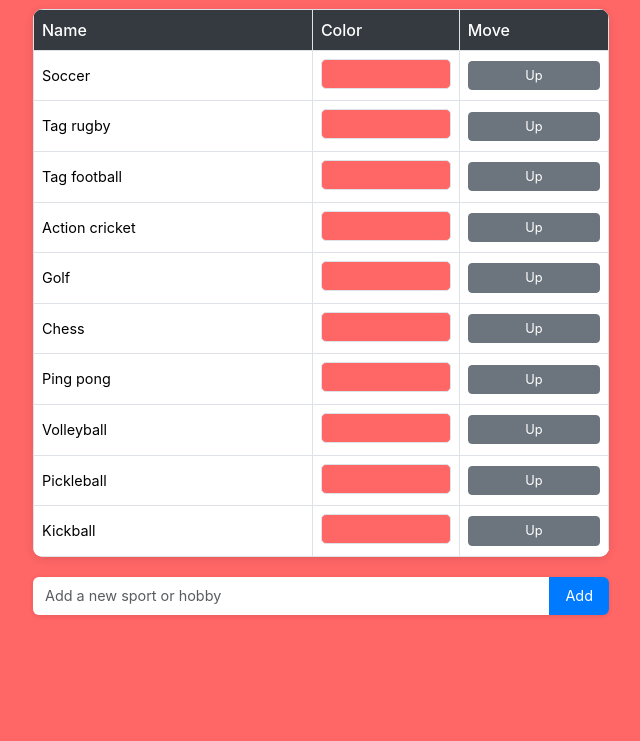
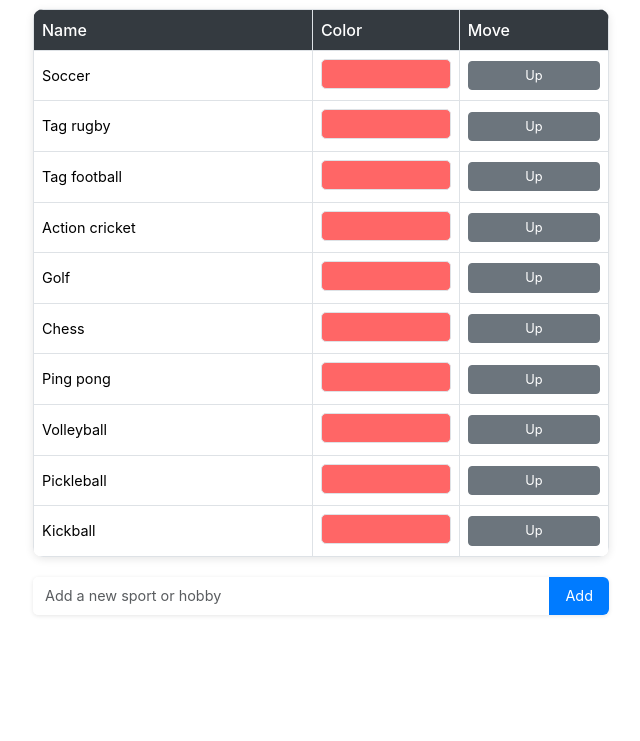
Before and after one commit to Peterbgood/Activities, a plain HTML site: page index.html in a window 1280 px wide. Shown: the part 59-800 px from the top of the page, without its empty margins (319-959 px from the left). Drawn offline with nearby package versions, Linux system fonts and the light colour scheme.

Commit message:
Update index.html

```diff
--- a/index.html
+++ b/index.html
@@ -12,6 +12,7 @@
             font-family: -apple-system, BlinkMacSystemFont, 'Segoe UI', Roboto, sans-serif;
             background-color: #f8f9fa;
             transition: background-color 0.5s ease;
+            background-color: #fff !important;
         }
         .table-container {
             max-width: 600px;
```
